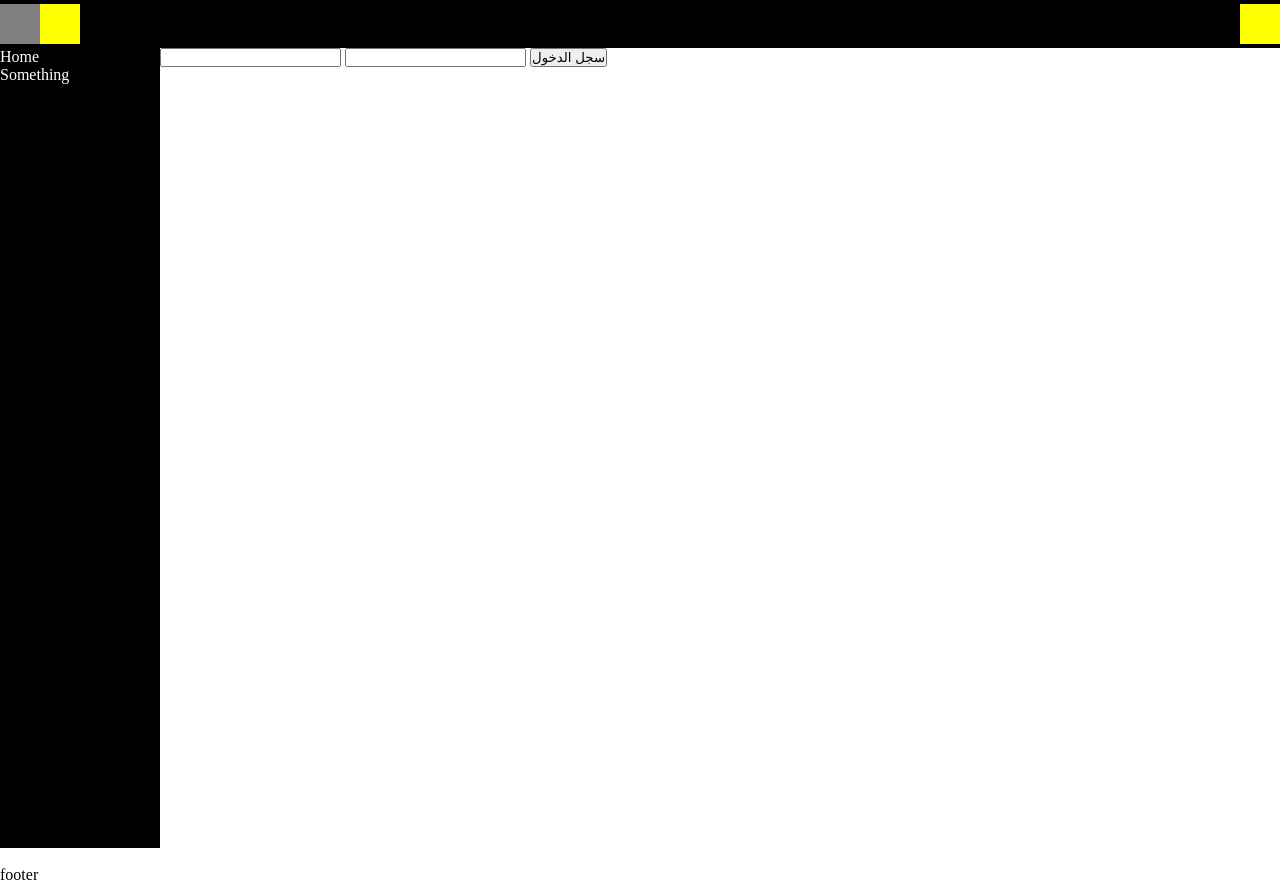
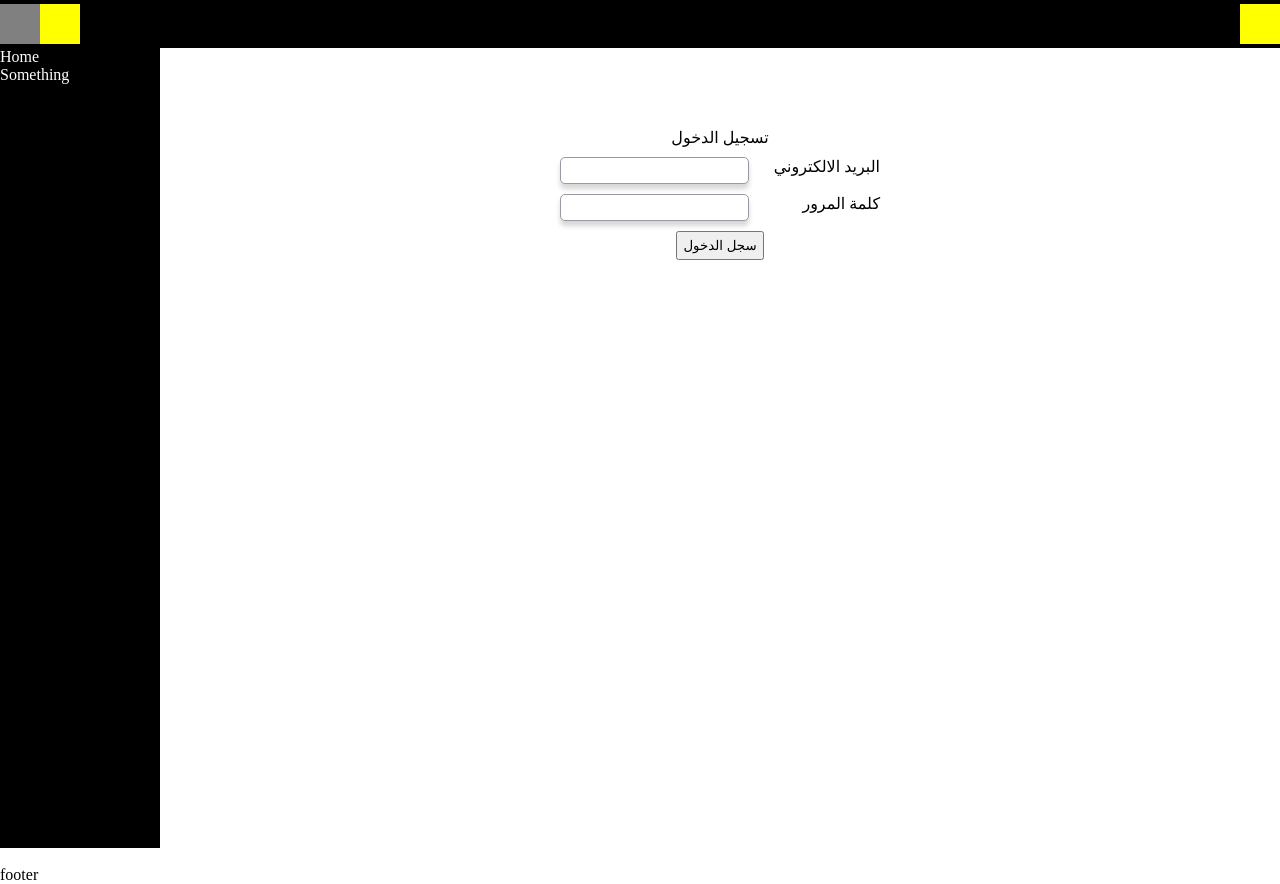
Before and after one commit to BKSalman/Musawarah, a SvelteKit app in the folder client/: page /login in a window 1280 px wide. Built offline with nearby package versions, Linux system fonts and the light colour scheme.

Commit message:
wip login page

```diff
--- a/client/src/routes/login/+page.svelte
+++ b/client/src/routes/login/+page.svelte
@@ -2,15 +2,52 @@
 </script>
 
 <div class="login-container">
-    <form method="POST">
-        <label for="email" id="email-label"></label>
-        <input type="email" id="email-input" name="email" >
-        <label for="password" id="password-label"></label>
-        <input type="password" id="password-input" name="password" >
+    <p>تسجيل الدخول</p>
+    <form class="login-form" method="POST">
+        <div class="field">
+            <input type="email" id="email-input" name="email" />
+            <label for="email" id="email-label">البريد الالكتروني</label>
+        </div>
+        <div class="field">
+            <input type="password" id="password-input" name="password" />
+            <label for="password" id="password-label">كلمة المرور</label>
+        </div>
         <button type="submit">سجل الدخول</button>
     </form>
 </div>
 
 <style>
-
+    .login-container {
+        display: flex;
+        flex-direction: column;
+        width: 100%;
+        justify-content: start;
+        align-items: center;
+        margin-top: 5em;
+    }
+    .login-form {
+        display: flex;
+        flex-direction: column;
+        min-width: 70%;
+        justify-content: center;
+        align-items: center;
+    }
+    .login-form > * {
+        margin-top: 10px;
+    }
+    button {
+        padding: 5px;
+        cursor: pointer;
+    }
+    input {
+        padding: 5px;
+        border-radius: 5px;
+        border: 1px solid rgb(152, 152, 167);
+        box-shadow: 0px 5px 5px rgba(0, 0, 0, 0.161);
+    }
+    .field {
+        display: flex;
+        justify-content: space-between;
+        width: 20em;
+    }
 </style>
```
